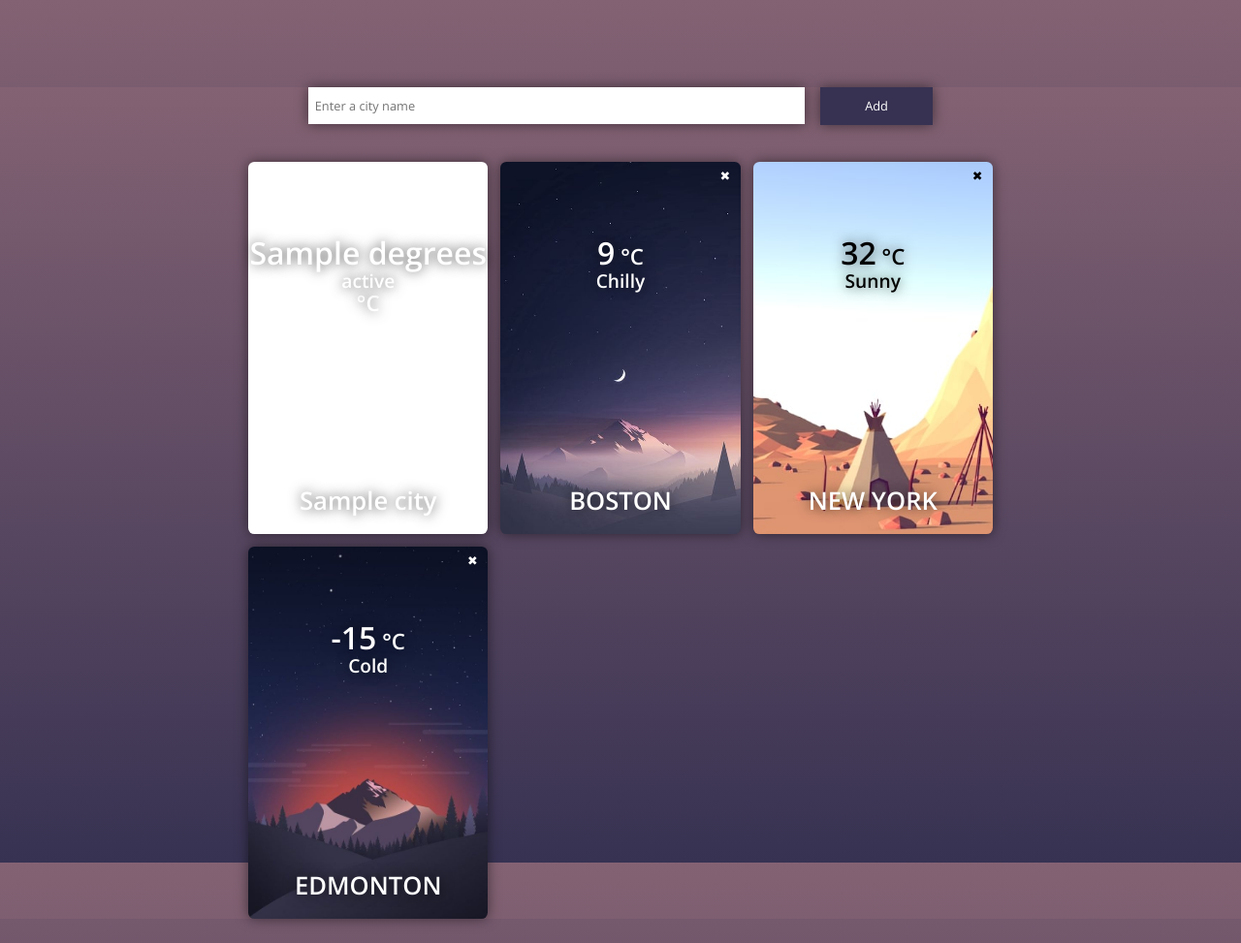
After one commit to jairo8925/weather-app, a Flask app: template Weather App/task/web/templates/add.html in a window 1280 px wide. The commit adds this page. Shown: the whole page at 97% size. Run offline with Flask 2, Linux system fonts and the light colour scheme; the template is opened without the code that fills it: most values are stand-ins (such as "Sample title", 1, 10 or a date in 2020); some libraries are stand-ins or nearby versions.

Commit message:
added add.html (a child template) that extends index.html

```diff
--- a/Weather App/What's the weather today?/task-info.yaml
+++ b/Weather App/What's the weather today?/task-info.yaml
@@ -155,9 +155,12 @@ files:
     if __name__ == '__main__':
         FlaskProjectTest().run_tests()
   learner_created: false
+- name: web/templates/add.html
+  visible: true
+  learner_created: true
 feedback_link: https://hyperskill.org/projects/164/stages/853/implement#comment
 status: Solved
 feedback:
   message: Congratulations!
-  time: Thu, 01 Jul 2021 22:52:58 UTC
+  time: Thu, 01 Jul 2021 23:23:46 UTC
 record: -1
--- a/Weather App/task/web/app.py
+++ b/Weather App/task/web/app.py
@@ -16,7 +16,7 @@ def index():
     return render_template("index.html")
 
 
-@app.route('/', methods=['POST'])
+@app.route('/add', methods=['POST'])
 def add_city():
     city_name = request.form['city_name']
 
@@ -28,20 +28,30 @@ def add_city():
     # print("DESC:", weather_info.get('weather')[0].get('main'))
 
     city = weather_info.get('name').upper()
-    degrees = weather_info.get('main').get('temp')
+    degrees = round(int(weather_info.get('main').get('temp')))
     state = weather_info.get('weather')[0].get('main')
 
     offset = int(weather_info.get('timezone'))
     ts = int(weather_info.get('dt')) + offset
-    hour = int(datetime.utcfromtimestamp(ts).strftime('%H'))
-    print(hour)
+    local_hour = int(datetime.utcfromtimestamp(ts).strftime('%H'))
 
-    dict_with_weather_info = {'city': city, 'degrees': degrees, 'state': state, 'time': hour}
+    day_state = None
+    if 6 <= int(local_hour) <= 16:
+        day_state = 'day'
+    elif 17 <= int(local_hour) <= 23:
+        day_state = 'evening-morning'
+    elif 0 <= int(local_hour) <= 5:
+        day_state = 'night'
+
+    dict_with_weather_info = {'city': city,
+                              'degrees': degrees,
+                              'state': state,
+                              'day_state': day_state}
 
     if all(dict_with_weather_info.values()):
-        return render_template('index.html', weather=dict_with_weather_info)
+        return render_template('add.html', weather=dict_with_weather_info)
     else:
-        sys.exit("Dictionary has None values")
+        return render_template('index.html'), 404
 
 
 # don't change the following way to run flask:
--- /dev/null
+++ b/Weather App/task/web/templates/add.html
@@ -0,0 +1,16 @@
+{% extends 'index.html' %}
+
+{% block content %}
+    <div class="card {{ weather.day_state }}">
+        <div class="delete-wrapper">
+            <form action="#" method="POST">
+                <input type="hidden" name="id" value="">
+                <button class="delete-button" type="submit">&#10006;</button>
+            </form>
+        </div>
+        <div class="degrees"><span>{{ weather.degrees }}<span class="celsius"> °C</span></span></div>
+        <div class="state">{{ weather.state }}</div>
+        <div class="empty"></div>
+        <div class="city">{{ weather.city }}</div>
+    </div>
+{% endblock %}
--- a/Weather App/task/web/templates/index.html
+++ b/Weather App/task/web/templates/index.html
@@ -20,12 +20,14 @@
     </div>
     {% endif %}
     {% endwith %}
-    <form action="/" method="POST">
+    <form action="/add" method="POST">
         <input type="text" placeholder="Enter a city name" name="city_name" id="input-city">
         <button type="submit" class="submit-button">Add</button>
     </form>
 </div>
 <div class="cards">
+    {% block content %}{% endblock %}
+
     <div class="card night">
         <div class="delete-wrapper">
             <form action="#" method="POST">
@@ -63,21 +65,6 @@
         <div class="empty"></div>
         <div class="city">EDMONTON</div>
     </div>
-
-    {% if weather %}
-    <div class="card evening-morning">
-        <div class="delete-wrapper">
-            <form action="#" method="POST">
-                <input type="hidden" name="id" value="">
-                <button class="delete-button" type="submit">&#10006;</button>
-            </form>
-        </div>
-        <div class="degrees"><span>{{ weather.degrees }}<span class="celsius"> °C</span></span></div>
-        <div class="state">{{ weather.state }}</div>
-        <div class="empty"></div>
-        <div class="city">{{ weather.city }}</div>
-    </div>
-    {% endif %}
 </div>
 </body>
 </html>
```
